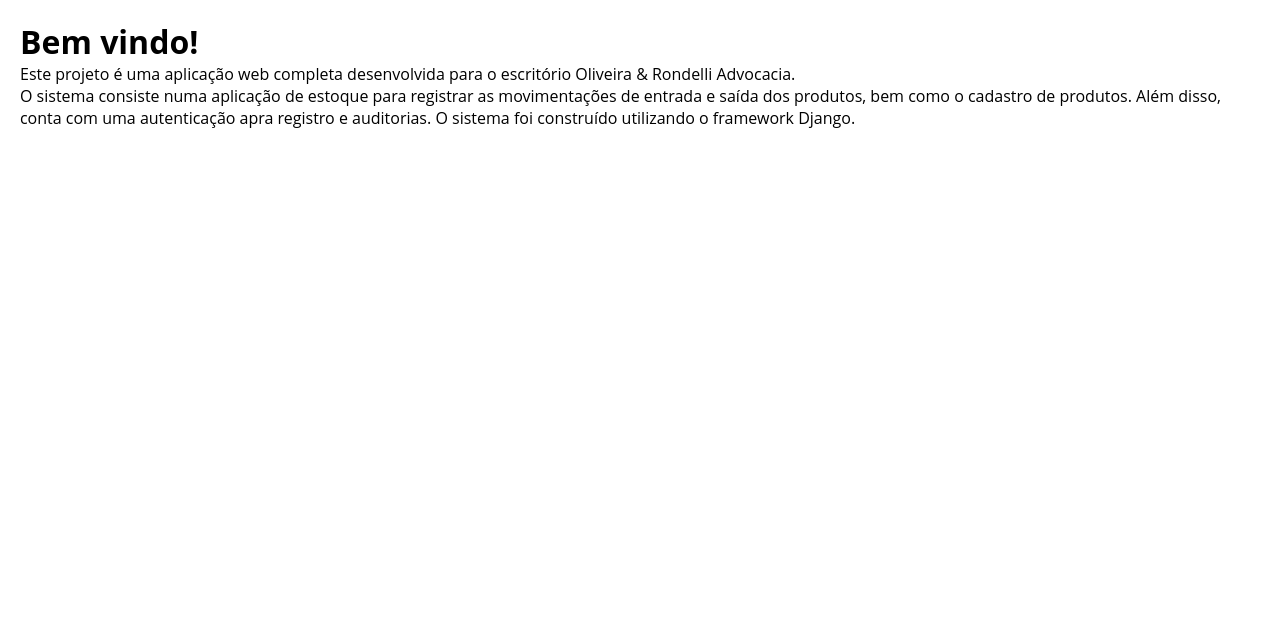
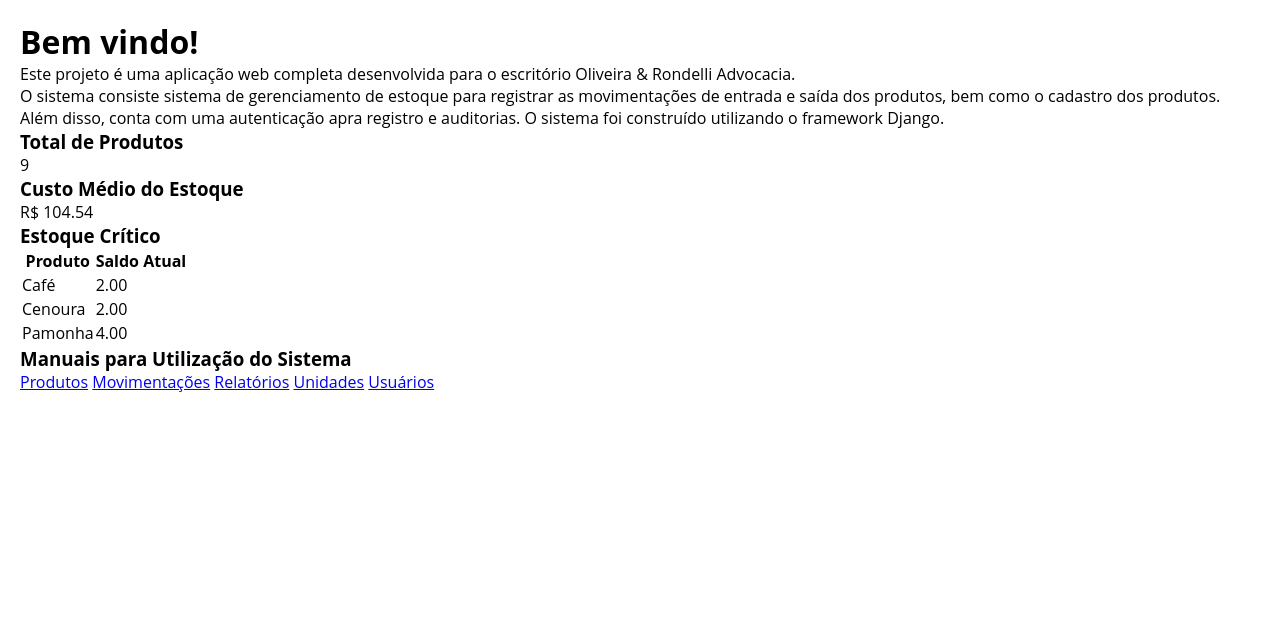
Before and after one commit to kaue-fernandescp/EstoqueOliveiraeRondelli, a Django app: page /core/core/ in a window 1280 px wide. Shown: the part 85-718 px from the top of the page. Run offline with Django 5.2, Linux system fonts and the light colour scheme; a user stored in the database is signed in; data comes from the database, SQL or seed files in the repository; both versions use the stored data as it was after the commit.

Commit message:
Add files via upload
Estilização parte 1.

```diff
--- a/core/templates/core/base-login.html
+++ b/core/templates/core/base-login.html
@@ -6,6 +6,7 @@
     <meta name="viewport" content="width=device-width, initial-scale=1.0">
     <link rel="shortcut icon" href="{% static 'imagens/favicon.ico' %}">
     <link rel="stylesheet" href="{% static 'css/style1.css' %}">
+    <link href="https://fonts.googleapis.com/css2?family=Montserrat:ital,wght@0,100..900;1,100..900&display=swap" rel="stylesheet">
     {% block extra_css %}{% endblock %}
     <title>Oliveira e Rondelli</title>
 </head>
@@ -13,9 +14,6 @@
     <header>
         <nav class="menu">
             <div class="nav-container">
-                <ul class="nav-list">
-                    <a href="{% url 'index' %}"><img id="logo" src="{% static 'imagens/logo.png' %}" alt="Logo Oliveira e Rondelli"></a></li>
-                </ul>
                 <div class="user-auth">
                     {% if user.is_authenticated %}
                         <a href="{% url 'logout' %}">Sair</a>
--- a/core/templates/core/base.html
+++ b/core/templates/core/base.html
@@ -6,6 +6,7 @@
     <meta name="viewport" content="width=device-width, initial-scale=1.0">
     <link rel="stylesheet" href="{% static 'css/style1.css' %}">
     <link rel="shortcut icon" href="{% static 'imagens/favicon.ico' %}">
+    <link href="https://fonts.googleapis.com/css2?family=Montserrat:ital,wght@0,100..900;1,100..900&display=swap" rel="stylesheet">
     {% block extra_css %}{% endblock %}
     <title>Oliveira e Rondelli</title>
 </head>
--- a/core/templates/core/index.html
+++ b/core/templates/core/index.html
@@ -1,16 +1,69 @@
 <!DOCTYPE html>
 {% extends "core/base.html" %}
+{% load static %}
 <html lang="pt-br">
 <head>
     <meta charset="UTF-8">
     <meta name="viewport" content="width=device-width, initial-scale=1.0">
+    {% block extra_css %}
+        <link rel="stylesheet" href="{% static 'css/home.css' %}">
+    {% endblock %}
     <title>Oliveira e Rondelli</title>
 </head>
 <body>
     {% block content %}
-    <h1>Bem vindo!</h1>
-    <p>Este projeto é uma aplicação web completa desenvolvida para o escritório Oliveira & Rondelli Advocacia.</p>
-    <p>O sistema consiste numa aplicação de estoque para registrar as movimentações de entrada e saída dos produtos, bem como o cadastro de produtos. Além disso, conta com uma autenticação apra registro e auditorias. O sistema foi construído utilizando o framework Django.</p>
+    <div class="container-bem-vindo">
+        <h1>Bem vindo!</h1>
+        <p>Este projeto é uma aplicação web completa desenvolvida para o escritório Oliveira & Rondelli Advocacia.</p>
+        <p>O sistema consiste sistema de gerenciamento de estoque para registrar as movimentações de entrada e saída dos produtos, bem como o cadastro dos produtos. Além disso, conta com uma autenticação apra registro e auditorias. O sistema foi construído utilizando o framework Django.</p>
+    </div>
+    <div class="dashboard-produtos">
+        <div class="container-card">
+            <div class="card">
+                <h3>Total de Produtos</h3>
+                <p>{{ total_produtos }}</p>
+            </div>
+            <div class="card">
+                <h3>Custo Médio do Estoque</h3>
+                <p>R$ {{ total_custo_medio|floatformat:2 }}</p>
+            </div>
+        </div>
+        <div class="container-painel">
+            <h3>Estoque Crítico</h3>
+            <table class="painel">
+                <thead>
+                    <tr>
+                        <th>Produto</th>
+                        <th>Saldo Atual</th>
+                    </tr>
+                </thead>
+                <tbody>
+                    {% for item in estoque_critico %}
+                        <tr>
+                            <td>{{ item.pro_descricao }}</td>
+                            <td>{{ item.pro_saldo }}</td>
+                        </tr>
+                    {% empty %}
+                        <tr>
+                            <td>Nenhum item com estoque baixo.</td>
+                        </tr>
+                    {% endfor %}
+                </tbody>
+            </table>
+        </div>
+    </div>
+    <div class="dashboard-manuais">
+        <h3>Manuais para Utilização do Sistema</h3>
+        <div class="manuais">
+            <a href="{% url 'manual_produtos' %}" class="item-manual">Produtos</a>
+            <a href="{% url 'manual_movimentacoes' %}" class="item-manual">Movimentações</a>
+            <a href="#" class="item-manual">Relatórios</a>
+            {% if user.is_superuser %}
+                <a href="#" class="item-manual">Unidades</a>
+                <a href="#" class="item-manual">Usuários</a>
+            {% endif %}
+        </div>
+    </div>
     {% endblock content %}
 </body>
 </html>
--- a/core/urls.py
+++ b/core/urls.py
@@ -1,7 +1,8 @@
 from django.urls import path
-from core.views import index
-
+from core.views import *
 
 urlpatterns = [
-    path('core/', index, name = 'index'),           # Caminho para a página inicial
+    path('core/', home, name = 'index'),                                                # Caminho para a página inicial
+    path('manual_produtos/', manual_produtos, name='manual_produtos'),                  # Caminho para a página do manual de produtos
+    path('manual_movimentacoes/', manual_movimentacoes, name='manual_movimentacoes')    # Caminho para a página do manual de movimentações
 ]
--- a/core/views.py
+++ b/core/views.py
@@ -1,7 +1,34 @@
 from django.shortcuts import render
 from django.contrib.auth.decorators import login_required
+from produtos.models import Produtos
+from movimentacoes.models import Movimentacao
+from django.db.models import Sum
 
-# Função para renderizar a página index apenas com o usuário logado
+# Função para retornar o dashboard da tela inicial apenas como usuário logado
 @login_required
-def index(request):
-    return render(request, 'core/index.html')
+def home(request):
+    total_produtos = Produtos.objects.count()
+
+
+    media = Produtos.objects.aggregate(total=Sum('pro_custo_medio'))
+    total_custo_medio = media['total']
+
+    estoque_critico = Produtos.objects.filter(pro_saldo__lt=5).order_by('pro_saldo')
+    ultimas_movimentacoes = Movimentacao.objects.all().order_by('-mov_data_adicionada')[:5]
+    context = {
+        'total_produtos': total_produtos,
+        'total_custo_medio': total_custo_medio,
+        'estoque_critico': estoque_critico,
+        'ultimas_movimentacoes': ultimas_movimentacoes
+    }
+    return render(request, 'core/index.html', context)
+
+# Função que renderiza o manual de Produtos apenas se o usuário estiver logado
+@login_required
+def manual_produtos(request):
+    return render(request, 'core/manual_produtos.html')
+
+# Função que renderiza o manual de Movimentações apenas se o usuário estiver logado
+@login_required
+def manual_movimentacoes(request):
+    return render(request, 'core/manual_movimentacoes.html')
--- a/movimentacoes/filters.py
+++ b/movimentacoes/filters.py
@@ -1,5 +1,6 @@
 import django_filters
 from django import forms
+from django.contrib.auth.models import User
 from .models import Movimentacao
 from produtos.models import Produtos
 
@@ -12,6 +13,8 @@
     # Filtor por tipo de movimentação
     tipo = django_filters.ChoiceFilter(field_name='mov_tipo', choices=Movimentacao.TIPO_MOVIMENTACAO, label='Tipo:')
 
+    usuario = django_filters.ModelChoiceFilter(field_name='mov_usuario', queryset=User.objects.all().order_by('username'), label='Usuário:')
+
     # Filtro por intervalo de datas
     data_inicial = django_filters.DateFilter(field_name='mov_data_adicionada', lookup_expr='gte', label='De:', widget=forms.DateInput(attrs={'type': 'date'}))
     data_final = django_filters.DateFilter(field_name='mov_data_adicionada', lookup_expr='lte', label='Até:', widget=forms.DateInput(attrs={'type': 'date'}))
@@ -19,4 +22,4 @@
     # Metadados para o filtro
     class Meta:
         model = Movimentacao
-        fields = ['produto', 'tipo', 'data_inicial', 'data_final']
+        fields = ['produto', 'tipo', 'usuario', 'data_inicial', 'data_final']
```
Also changed, not shown: core/templates/core/manual_movimentacoes.html (added, +46 -0 lines), core/templates/core/manual_produtos.html (added, +53 -0 lines), core/templates/core/manual_relatorios.html (added), core/templates/core/manual_unidades.html (added), core/templates/core/manul_usuarios.html (added), db.sqlite3.
